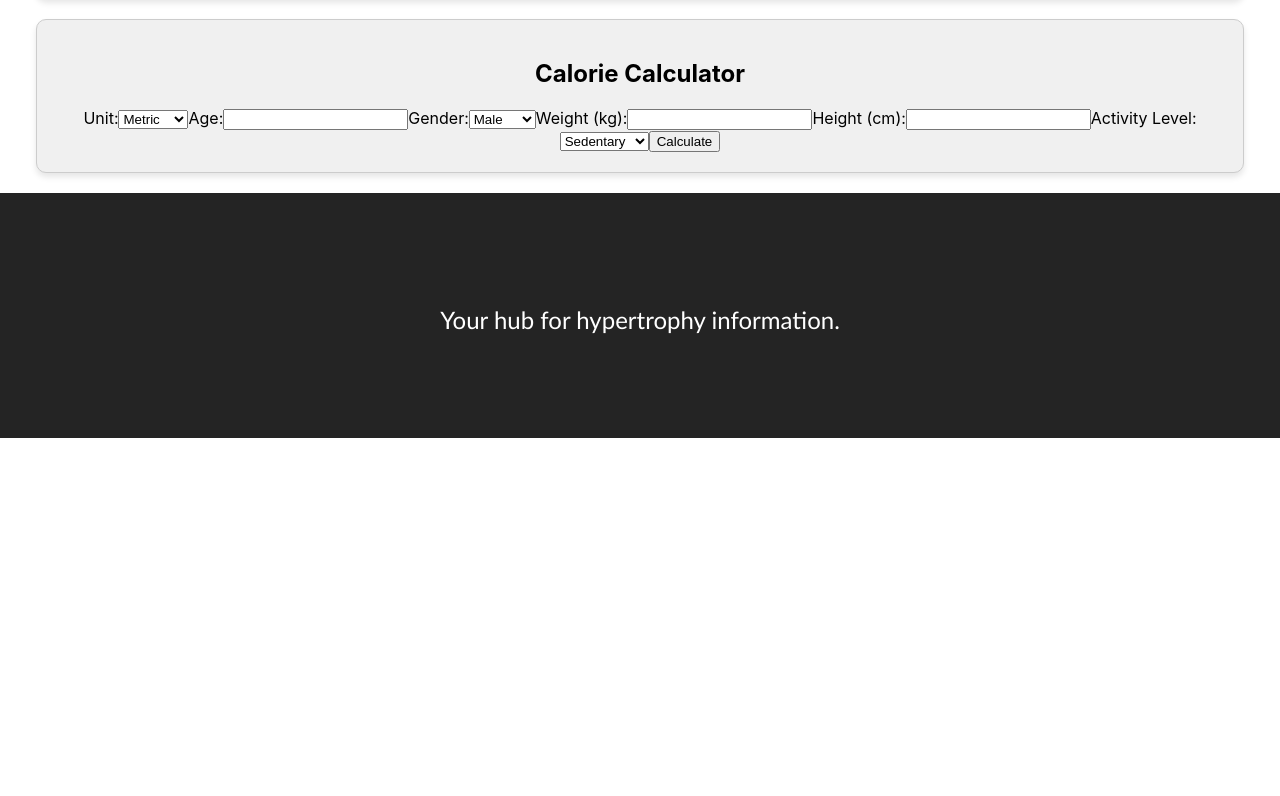
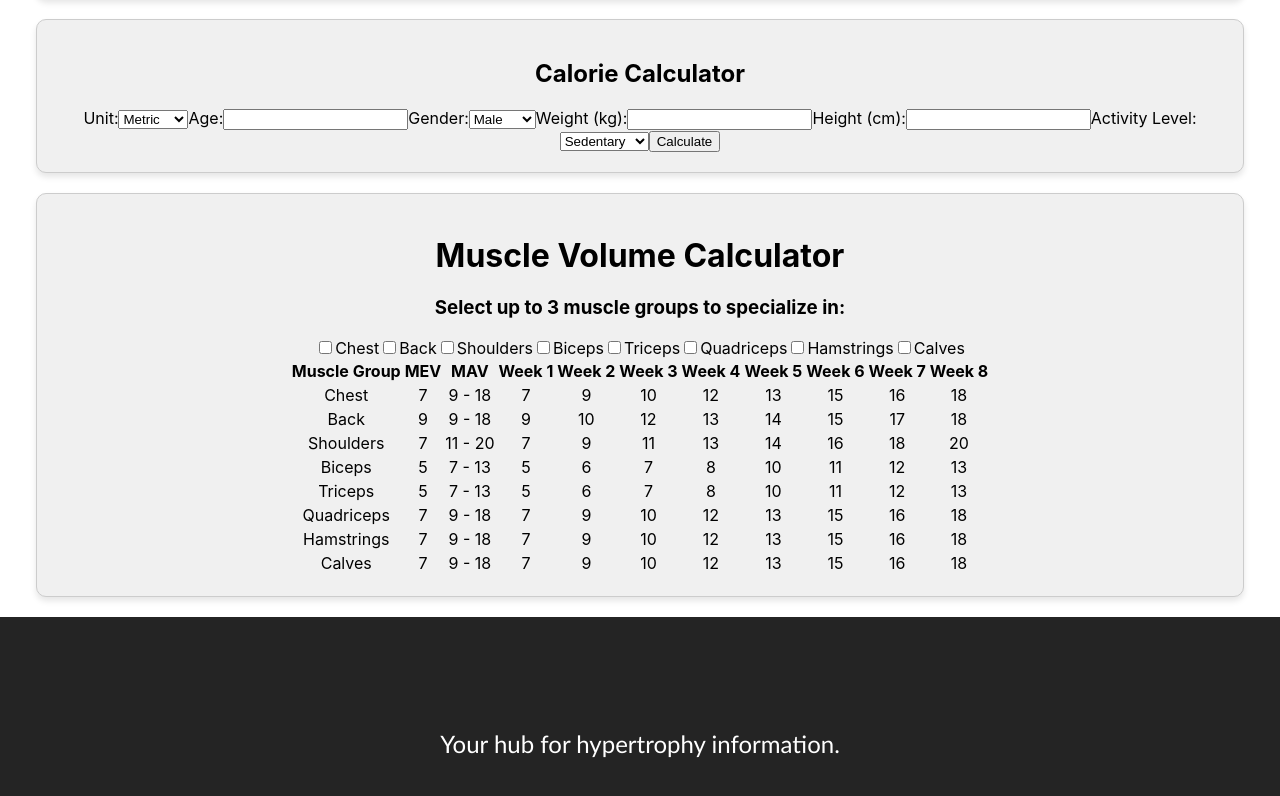
Before and after one commit to mrussotti/Summit-Street-Fitness-2.0, a React (Create React App) app: page /Intermediate in a window 1280 px wide. Shown: the part 1400-2196 px from the top of the page. Before the commit the page ends 1838 px from the top, so only its background shows below. Built offline with nearby package versions, Linux system fonts and the light colour scheme.

Commit message:
muscle volume calcualtor

```diff
--- /dev/null
+++ b/src/components/volumeCalculator.js
@@ -0,0 +1,108 @@
+import React, { useState, useEffect } from 'react';
+
+const muscleGroups = [
+  { name: 'Chest', mev: 8, mavRange: [10, 20] },
+  { name: 'Back', mev: 10, mavRange: [10, 20] },
+  { name: 'Shoulders', mev: 8, mavRange: [12, 22] },
+  { name: 'Biceps', mev: 6, mavRange: [8, 14] },
+  { name: 'Triceps', mev: 6, mavRange: [8, 14] },
+  { name: 'Quadriceps', mev: 8, mavRange: [10, 20] },
+  { name: 'Hamstrings', mev: 8, mavRange: [10, 20] },
+  { name: 'Calves', mev: 8, mavRange: [10, 20] },
+];
+const calculateProgression = (muscleGroup, weeks) => {
+    const range = muscleGroup.mavRange[1] - muscleGroup.mev;
+    const step = range / (weeks - 1);
+    const progression = Array.from({ length: weeks }, (_, i) => {
+      return Math.round(muscleGroup.mev + i * step);
+    });
+    return progression;
+  };
+
+  const adjustVolume = (muscleGroup, isSpecialized) => {
+    const factor = isSpecialized ? 1.3 : 0.9;
+    const adjustedMEV = Math.round(muscleGroup.mev * factor);
+    const adjustedMAVRange = muscleGroup.mavRange.map((volume) => Math.round(volume * factor));
+    return { ...muscleGroup, mev: adjustedMEV, mavRange: adjustedMAVRange };
+  };
+
+  const MuscleVolumeCalculator = () => {
+    const [selectedMuscles, setSelectedMuscles] = useState([]);
+    const [adjustedMuscleGroups, setAdjustedMuscleGroups] = useState(muscleGroups);
+    const [volumeProgressions, setVolumeProgressions] = useState([]);
+
+    useEffect(() => {
+      const adjustedGroups = muscleGroups.map((muscleGroup) =>
+        adjustVolume(
+          muscleGroup,
+          selectedMuscles.includes(muscleGroup)
+        )
+      );
+      setAdjustedMuscleGroups(adjustedGroups);
+    }, [selectedMuscles]);
+
+    useEffect(() => {
+      const progressions = adjustedMuscleGroups.map((muscleGroup) =>
+        calculateProgression(muscleGroup, 8)
+      );
+      setVolumeProgressions(progressions);
+    }, [adjustedMuscleGroups]);
+
+    const handleMuscleSelect = (event, muscleGroup) => {
+      const isChecked = event.target.checked;
+
+      if (isChecked && selectedMuscles.length < 3) {
+        setSelectedMuscles([...selectedMuscles, muscleGroup]);
+      } else if (!isChecked) {
+        setSelectedMuscles(selectedMuscles.filter((m) => m !== muscleGroup));
+      }
+    };
+
+    return (
+      <div>
+        <h1>Muscle Volume Calculator</h1>
+        <div>
+          <h3>Select up to 3 muscle groups to specialize in:</h3>
+          {muscleGroups.map((muscleGroup) => (
+            <label key={muscleGroup.name}>
+              <input
+                type="checkbox"
+                onChange={(event) => handleMuscleSelect(event, muscleGroup)}
+                disabled={
+                  !selectedMuscles.includes(muscleGroup) &&
+                  selectedMuscles.length >= 3
+                }
+              />
+              {muscleGroup.name}
+            </label>
+          ))}
+        </div>
+        <table>
+          <thead>
+            <tr>
+              <th>Muscle Group</th>
+              <th>MEV</th>
+              <th>MAV</th>
+              {Array.from({ length: 8 }, (_, i) => (
+                <th key={`week-${i + 1}`}>Week {i + 1}</th>
+              ))}
+            </tr>
+          </thead>
+          <tbody>
+            {adjustedMuscleGroups.map((muscleGroup, index) => (
+              <tr key={muscleGroup.name}>
+                <td>{muscleGroup.name}</td>
+                <td>{muscleGroup.mev}</td>
+                <td>{muscleGroup.mavRange.join(' - ')}</td>
+                {volumeProgressions[index]?.map((volume, i) => (
+                  <td key={`week-${i + 1}`}>{volume}</td>
+                ))}
+              </tr>
+            ))}
+          </tbody>
+        </table>
+      </div>
+    );
+  };
+
+  export default MuscleVolumeCalculator;
--- a/src/pages/Intermediate.js
+++ b/src/pages/Intermediate.js
@@ -2,6 +2,7 @@ import React from 'react';
 import styles from './universal.module.css';
 import RectangleCard from '../components/RectangleCard';
 import CalorieCalculator from '../components/CalorieCalculator';
+import MuscleVolumeCalculator from '../components/volumeCalculator';
 
 const text5 = ['do exercises that give you a stim to fatigue ratio. Different people benefit from different things'];
 const text4 = ['decreasing gains as you keep lifting'];
@@ -38,6 +39,9 @@ export default function Intermediate() {
         <div className={styles.rectangleCard}>
         <CalorieCalculator/>
         </div>
+        <div className={styles.rectangleCard}>
+        <MuscleVolumeCalculator/>
+        </div>
       </div>
     </>
   );
```
